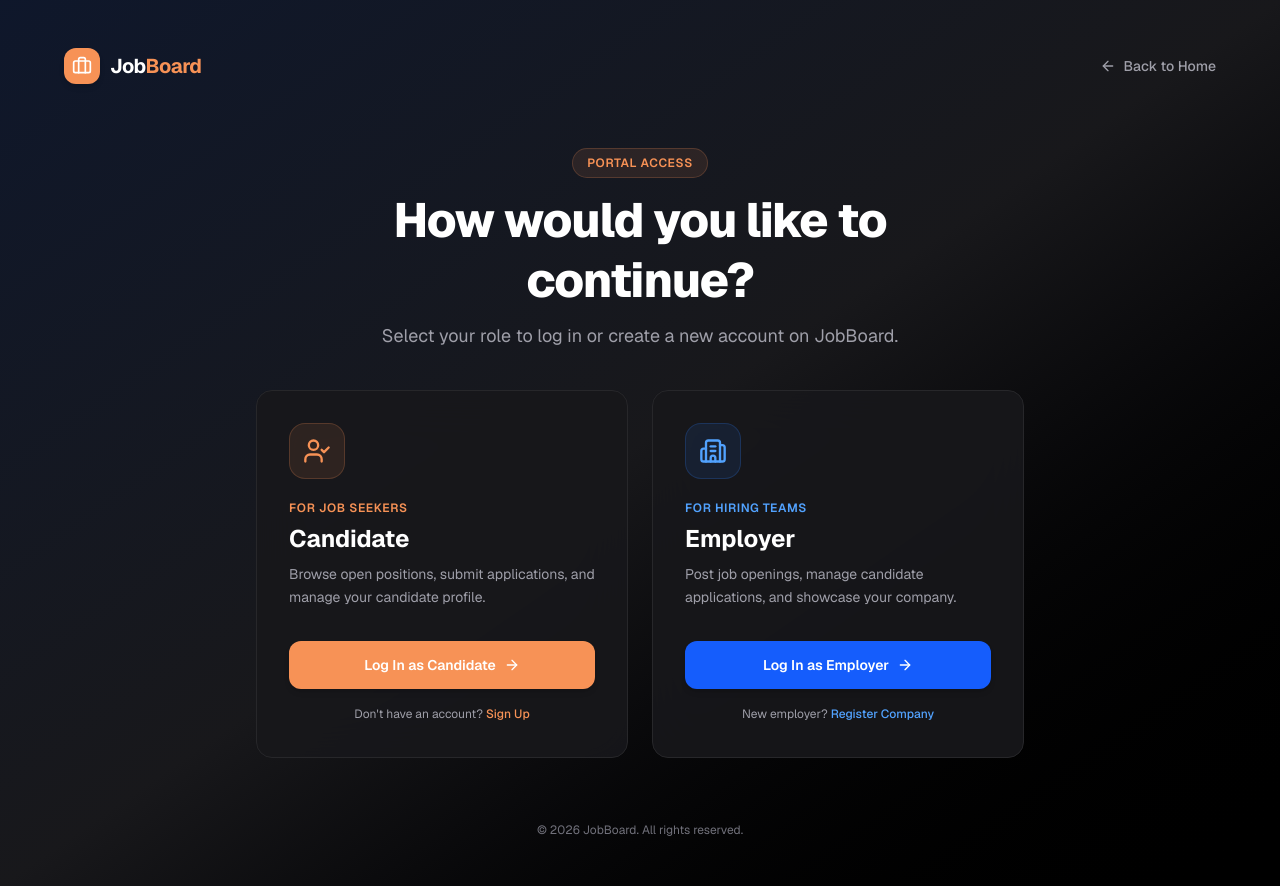
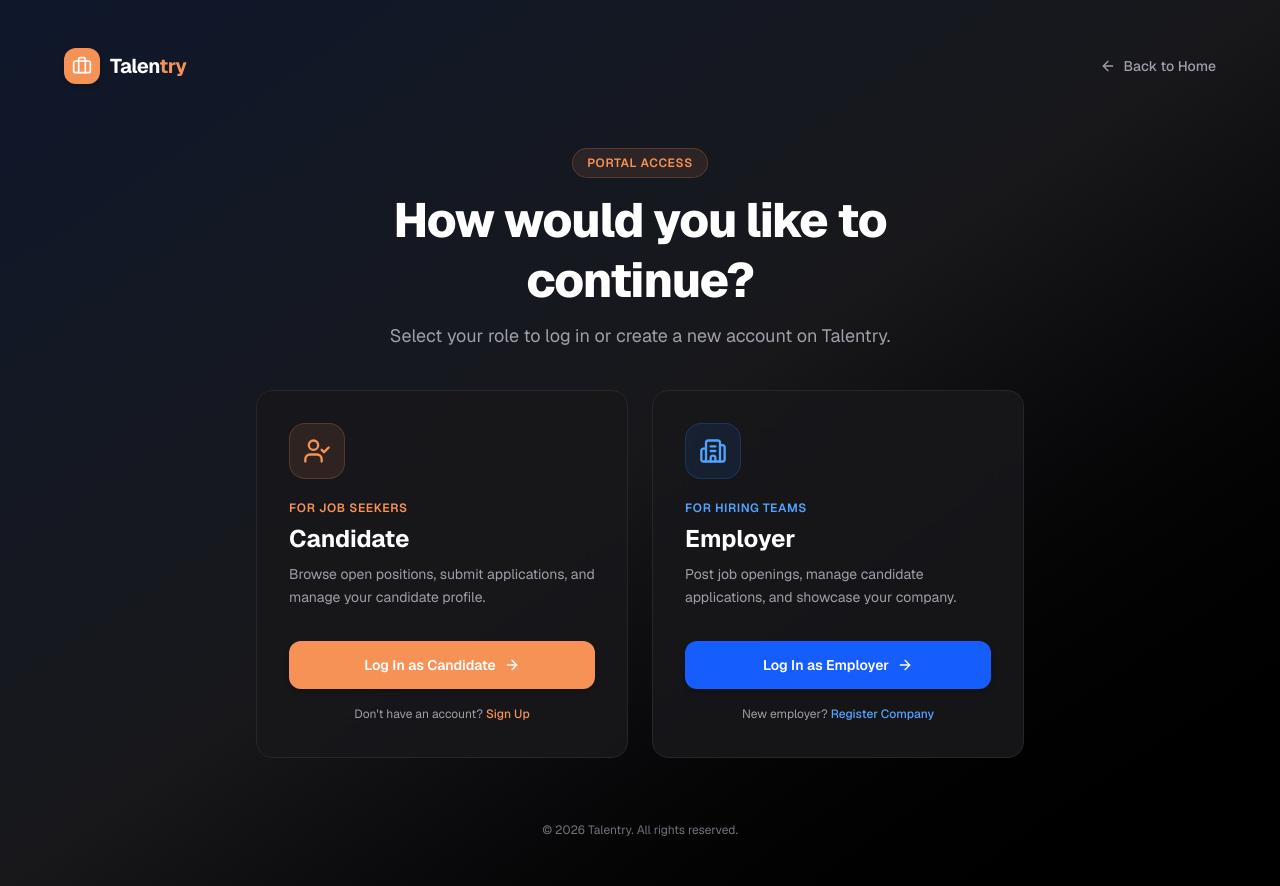
Before and after one commit to tanishk0/Job-Board-App, a Next.js app: page /auth in a window 1280 px wide. Built offline with nearby package versions, Linux system fonts and the light colour scheme.

Commit message:
fixed deployement errorss

```diff
--- a/app/auth/page.tsx
+++ b/app/auth/page.tsx
@@ -11,7 +11,7 @@ export default function AuthPage() {
             <Briefcase className="w-5 h-5" />
           </div>
           <span className="text-xl font-bold tracking-tight text-white">
-            Job<span className="text-[#F79256]">Board</span>
+            Talen<span className="text-[#F79256]">try</span>
           </span>
         </Link>
 
@@ -34,7 +34,7 @@ export default function AuthPage() {
             How would you like to continue?
           </h1>
           <p className="text-base sm:text-lg text-zinc-400">
-            Select your role to log in or create a new account on JobBoard.
+            Select your role to log in or create a new account on Talentry.
           </p>
         </div>
 
@@ -120,7 +120,7 @@ export default function AuthPage() {
 
       {/* Bottom Footer */}
       <div className="max-w-6xl w-full mx-auto text-center py-4 text-xs text-zinc-500">
-        © {new Date().getFullYear()} JobBoard. All rights reserved.
+        © {new Date().getFullYear()} Talentry. All rights reserved.
       </div>
     </main>
   );
--- a/app/jobs/[id]/page.tsx
+++ b/app/jobs/[id]/page.tsx
@@ -113,7 +113,7 @@ export default async function JobDetailPage({
               <Briefcase className="w-4 h-4" />
             </div>
             <span className="text-lg font-bold tracking-tight text-slate-900">
-              Job<span className="text-[#F79256]">Board</span>
+              Talen<span className="text-[#F79256]">try</span>
             </span>
           </Link>
         </div>
--- a/app/jobs/page.tsx
+++ b/app/jobs/page.tsx
@@ -39,7 +39,7 @@ export default async function JobsPage({
               <Briefcase className="w-4 h-4" />
             </div>
             <span className="text-lg font-bold tracking-tight text-slate-900">
-              Job<span className="text-[#F79256]">Board</span>
+              Talen<span className="text-[#F79256]">try</span>
             </span>
           </Link>
 
--- a/app/layout.tsx
+++ b/app/layout.tsx
@@ -13,8 +13,8 @@ const geistMono = Geist_Mono({
 });
 
 export const metadata: Metadata = {
-  title: "Create Next App",
-  description: "Generated by create next app",
+  title: "Talentry | Modern Job & Hiring Platform",
+  description: "Connect top talent with leading employers on Talentry.",
 };
 
 export default function RootLayout({
--- a/app/page.tsx
+++ b/app/page.tsx
@@ -12,7 +12,7 @@ export default function Home() {
               <Briefcase className="w-5 h-5" />
             </div>
             <span className="text-xl font-bold tracking-tight text-slate-900">
-              Job<span className="text-[#F79256]">Board</span>
+              Talen<span className="text-[#F79256]">try</span>
             </span>
           </Link>
 
@@ -210,7 +210,7 @@ export default function Home() {
             <div className="w-6 h-6 rounded-md bg-[#F79256] text-white flex items-center justify-center font-bold text-xs">
               <Briefcase className="w-3.5 h-3.5" />
             </div>
-            <span className="text-sm font-bold text-slate-900">JobBoard</span>
+            <span className="text-sm font-bold text-slate-900">Talentry</span>
           </div>
 
           <div className="flex items-center gap-6">
@@ -219,7 +219,7 @@ export default function Home() {
             <Link href="/employer/jobs" className="hover:text-[#F79256] transition-colors">Employer</Link>
           </div>
 
-          <p>© {new Date().getFullYear()} JobBoard. All rights reserved.</p>
+          <p>© {new Date().getFullYear()} Talentry. All rights reserved.</p>
         </div>
       </footer>
     </div>
--- a/components/GuestSidebar.tsx
+++ b/components/GuestSidebar.tsx
@@ -10,7 +10,7 @@ export default function GuestSidebar() {
             <Briefcase className="w-4 h-4" />
           </div>
           <span className="text-lg font-bold tracking-tight text-slate-900">
-            Job<span className="text-[#F79256]">Board</span>
+            Talen<span className="text-[#F79256]">try</span>
           </span>
         </Link>
       </div>
--- a/lib/auth-client.ts
+++ b/lib/auth-client.ts
@@ -3,7 +3,7 @@ import { inferAdditionalFields } from "better-auth/client/plugins"
 import type { auth } from "@/lib/auth"
 
 export const authClient = createAuthClient({
-    baseURL: "http://localhost:3000",
+    baseURL: process.env.NEXT_PUBLIC_APP_URL,
     plugins: [
         inferAdditionalFields<typeof auth>()
     ]
```
Also changed, not shown: 1 other file (tests, documents, lock files or other folders).
